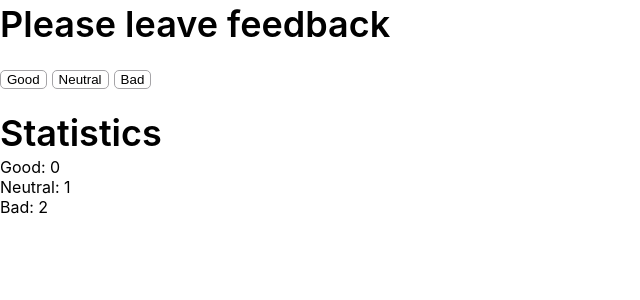
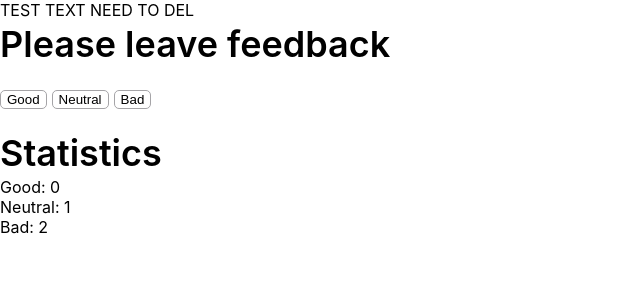
Before and after one commit to Vladyslav-Kruchok/goit-react-hw-02-feedback, a React (Create React App) app: page / in a window 1280 px wide. Shown: the top 300 px of the page, without its empty margins (0-640 px from the left). Built offline with nearby package versions, Linux system fonts and the light colour scheme.

Commit message:
fix settings json

```diff
--- a/package.json
+++ b/package.json
@@ -2,7 +2,7 @@
   "name": "goit-react-hw-02-feedback",
   "version": "0.1.0",
   "private": true,
-  "homepage": "https://goitacademy.github.io/goit-react-hw-02-feedback/",
+  "homepage": "https://Vladyslav-Kruchok.github.io/goit-react-hw-02-feedback/",
   "dependencies": {
     "@testing-library/jest-dom": "^5.16.3",
     "@testing-library/react": "^12.1.4",
--- a/src/components/App.jsx
+++ b/src/components/App.jsx
@@ -16,6 +16,7 @@ import { Statistics } from "./Statistics";
 export const App = () => {
   return (
     <div>
+      TEST TEXT NEED TO DEL
       <Feedback title="Please leave feedback" textFeedback={textFeedback} />
       <Statistics title="Statistics" textFeedback={textFeedback}/>
     </div>
```
